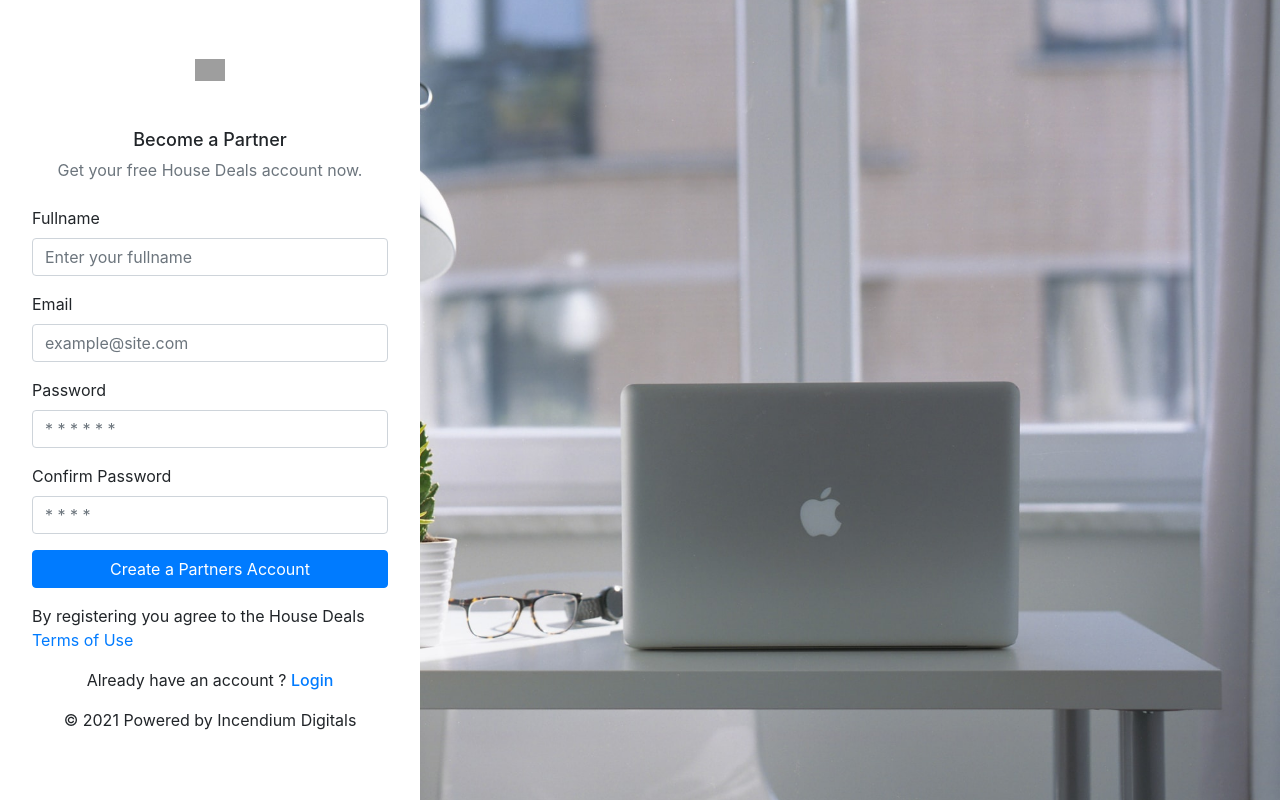
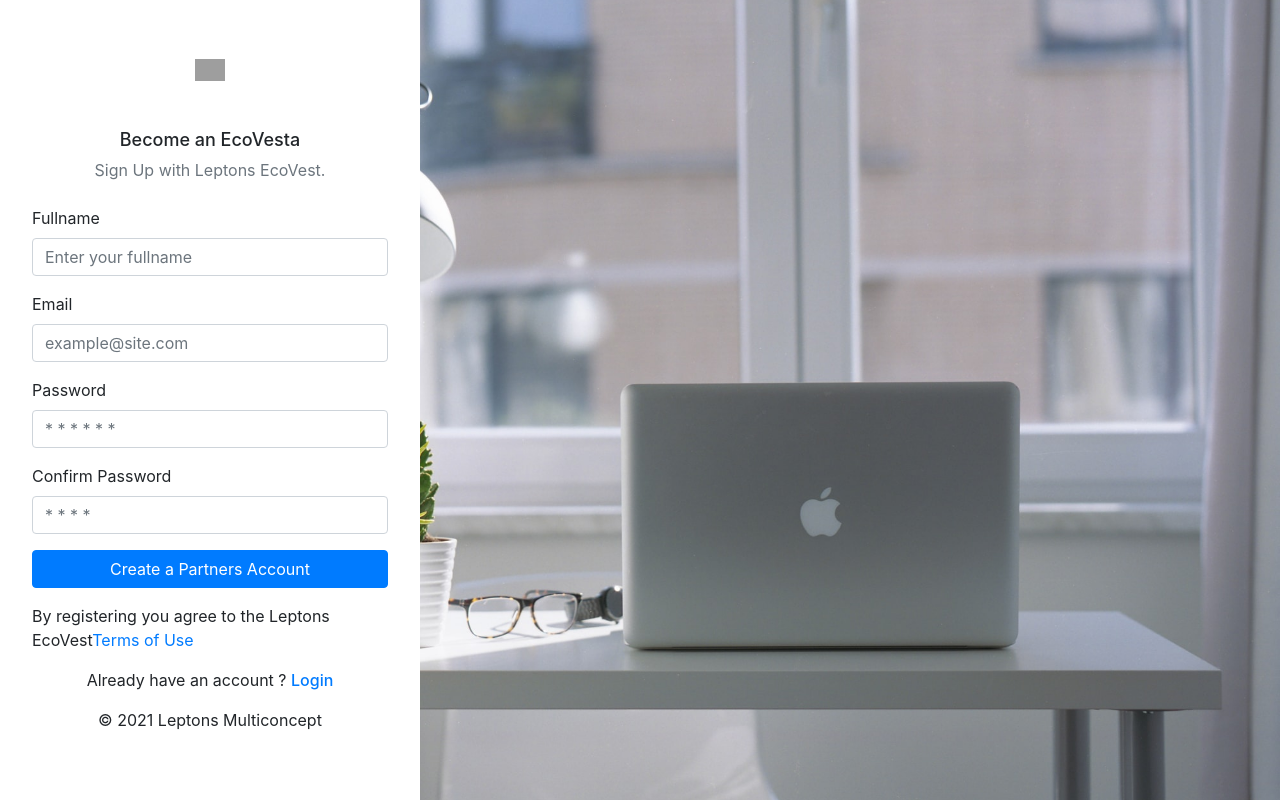
Before and after one commit to Olytech/lepecovest, a Laravel app: page /register in a window 1280 px wide. Run offline with Laravel 8, Linux system fonts and the light colour scheme; some libraries are stand-ins or nearby versions; grey boxes are pictures that could not be loaded.

Commit message:
--- Auto-Git Commit ---

```diff
--- a/resources/views/admin/listing.blade.php
+++ b/resources/views/admin/listing.blade.php
@@ -11,7 +11,7 @@
                 <div class="page-title-box">
                     <h4 class="font-size-18">Members</h4>
                     <ol class="breadcrumb mb-0">
-                        {{-- <li class="breadcrumb-item active">Welcome to Veltrix Dashboard</li> --}}
+                        {{-- <li class="breadcrumb-item active">Welcome to EcoVest Dashboard</li> --}}
                     </ol>
                 </div>
             </div>
--- a/resources/views/admin/listings.blade.php
+++ b/resources/views/admin/listings.blade.php
@@ -11,7 +11,7 @@
                 <div class="page-title-box">
                     <h4 class="font-size-18">Members</h4>
                     <ol class="breadcrumb mb-0">
-                        {{-- <li class="breadcrumb-item active">Welcome to Veltrix Dashboard</li> --}}
+                        {{-- <li class="breadcrumb-item active">Welcome to EcoVest Dashboard</li> --}}
                     </ol>
                 </div>
             </div>
--- a/resources/views/admin/member.blade.php
+++ b/resources/views/admin/member.blade.php
@@ -11,7 +11,7 @@
                 <div class="page-title-box">
                     <h4 class="font-size-18">{{$member->name}}</h4>
                     <ol class="breadcrumb mb-0">
-                        {{-- <li class="breadcrumb-item active">Welcome to Veltrix Dashboard</li> --}}
+                        {{-- <li class="breadcrumb-item active">Welcome to EcoVest Dashboard</li> --}}
                     </ol>
                 </div>
             </div>
--- a/resources/views/admin/members.blade.php
+++ b/resources/views/admin/members.blade.php
@@ -11,7 +11,7 @@
                 <div class="page-title-box">
                     <h4 class="font-size-18">Members</h4>
                     <ol class="breadcrumb mb-0">
-                        {{-- <li class="breadcrumb-item active">Welcome to Veltrix Dashboard</li> --}}
+                        {{-- <li class="breadcrumb-item active">Welcome to EcoVest Dashboard</li> --}}
                     </ol>
                 </div>
             </div>
--- a/resources/views/admin/notifications.blade.php
+++ b/resources/views/admin/notifications.blade.php
@@ -11,7 +11,7 @@
                 <div class="page-title-box">
                     <h4 class="font-size-18">Members</h4>
                     <ol class="breadcrumb mb-0">
-                        {{-- <li class="breadcrumb-item active">Welcome to Veltrix Dashboard</li> --}}
+                        {{-- <li class="breadcrumb-item active">Welcome to EcoVest Dashboard</li> --}}
                     </ol>
                 </div>
             </div>
--- a/resources/views/admin/reviews.blade.php
+++ b/resources/views/admin/reviews.blade.php
@@ -11,7 +11,7 @@
                 <div class="page-title-box">
                     <h4 class="font-size-18">Members</h4>
                     <ol class="breadcrumb mb-0">
-                        {{-- <li class="breadcrumb-item active">Welcome to Veltrix Dashboard</li> --}}
+                        {{-- <li class="breadcrumb-item active">Welcome to EcoVest Dashboard</li> --}}
                     </ol>
                 </div>
             </div>
--- a/resources/views/auth/register.blade.php
+++ b/resources/views/auth/register.blade.php
@@ -3,9 +3,9 @@
 
     <head>
         <meta charset="utf-8" />
-        <title>House Deals Africa</title>
+        <title>Leptons EcoVest</title>
         <meta name="viewport" content="width=device-width, initial-scale=1.0">
-        <meta content="House Deals Africa Admin Laravel Dashboard" name="description" />
+        <meta content="Leptons EcoVest" name="description" />
         <meta content="Themesbrand" name="author" />
         <!-- App favicon -->
         <link rel="shortcut icon" href="assets/images/favicon.ico">
@@ -37,8 +37,8 @@
                                     <a href="index.html"><img src="assets/images/logo-dar.png" height="22" alt="logo"></a>
                                 </div>
 
-                                <h4 class="font-size-18 mt-5 text-center">Become a Partner</h4>
-                                <p class="text-muted text-center">Get your free House Deals account now.</p>
+                                <h4 class="font-size-18 mt-5 text-center">Become an EcoVesta</h4>
+                                <p class="text-muted text-center">Sign Up with Leptons EcoVest.</p>
 
                                 @if ($errors->any())
                                     @foreach ($errors->all() as $error)
@@ -78,7 +78,7 @@
 
                                 <div class="form-group  mb-0 row">
                                     <div class="col-12 ">
-                                        <p class="mb-0">By registering you agree to the House Deals <a href="#" class="text-primary">Terms of Use</a></p>
+                                        <p class="mb-0">By registering you agree to the Leptons EcoVest<a href="#" class="text-primary">Terms of Use</a></p>
                                     </div>
                                 </div>
 
@@ -86,7 +86,7 @@
 
                             <div class="mt-3 text-center">
                                 <p>Already have an account ? <a href="{{route('login')}}" class="font-weight-medium text-primary"> Login </a> </p>
-                                <p>© <script>document.write(new Date().getFullYear())</script> Powered by Incendium Digitals</p>
+                                <p>© <script>document.write(new Date().getFullYear())</script> Leptons Multiconcept</p>
                             </div>
 
                         </div>
```
Also changed, not shown: resources/views/auth/login.blade.php (+4 -4 lines).
